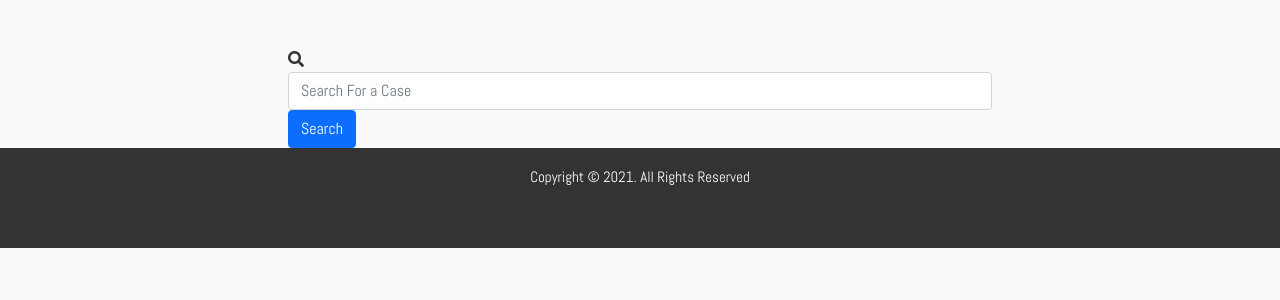
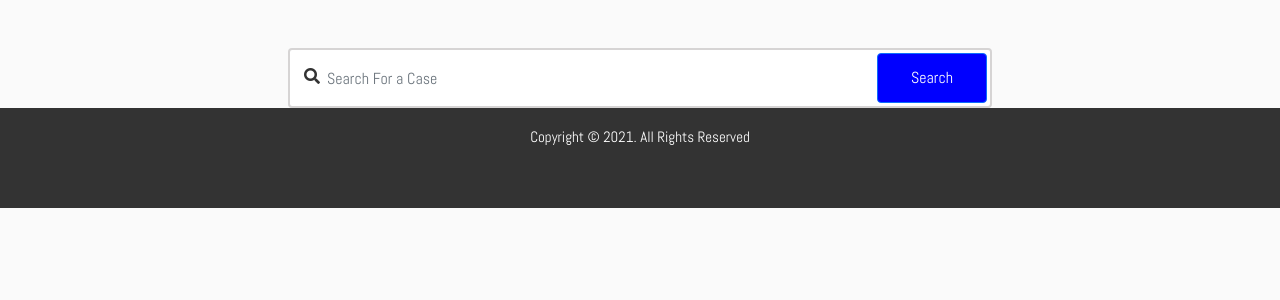
Before and after one commit to OkothPius/CRS, a Django app: page / in a window 1280 px wide. Shown: the part 146-446 px from the top of the page. Run offline with Django 3.2, Linux system fonts and the light colour scheme; data that the repository does not hold is empty; some libraries are stand-ins or nearby versions.

Commit message:
styles: update

```diff
--- a/crime/static/css/master.css
+++ b/crime/static/css/master.css
@@ -156,3 +156,46 @@ nav .auth li a:hover {
   margin-right: 16px;
   float: left;
 }
+
+
+/* Search static */
+@import url("https://fonts.googleapis.com/css2?family=Poppins:weight@100;200;300;400;500;600;700;800&display=swap");
+
+/* body {
+    background-color: #eee;
+    font-family: "Poppins", sans-serif;
+    font-weight: 300
+} */
+
+
+.search {
+    position: relative;
+    /* box-shadow: 0 0 40px rgba(51, 51, 51, .1); */
+    /* height: 50vh */
+}
+
+.search input {
+    height: 60px;
+    text-indent: 25px;
+    border: 2px solid #d6d4d4
+}
+
+.search input:focus {
+    box-shadow: none;
+    border: 2px solid blue
+}
+
+.search .fa-search {
+    position: absolute;
+    top: 20px;
+    left: 16px
+}
+
+.search button {
+    position: absolute;
+    top: 5px;
+    right: 5px;
+    height: 50px;
+    width: 110px;
+    background: blue
+}
```
